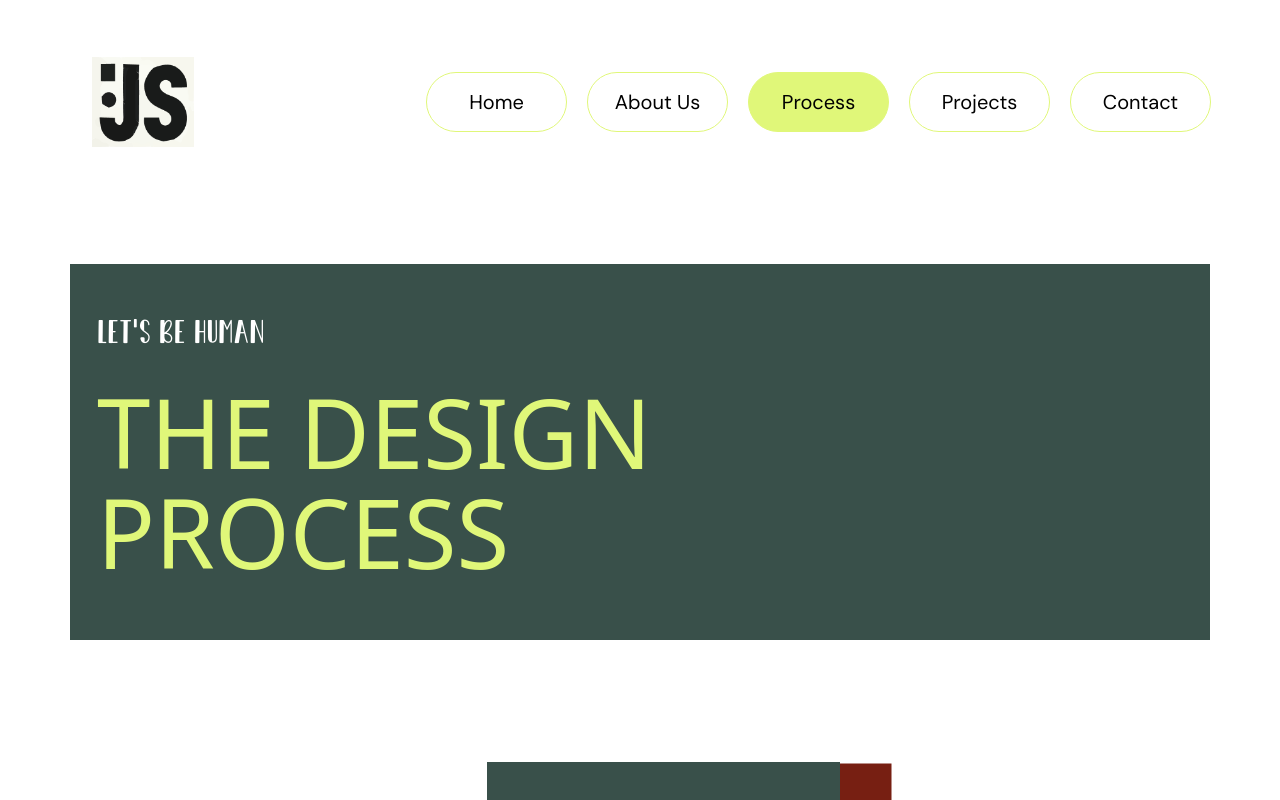
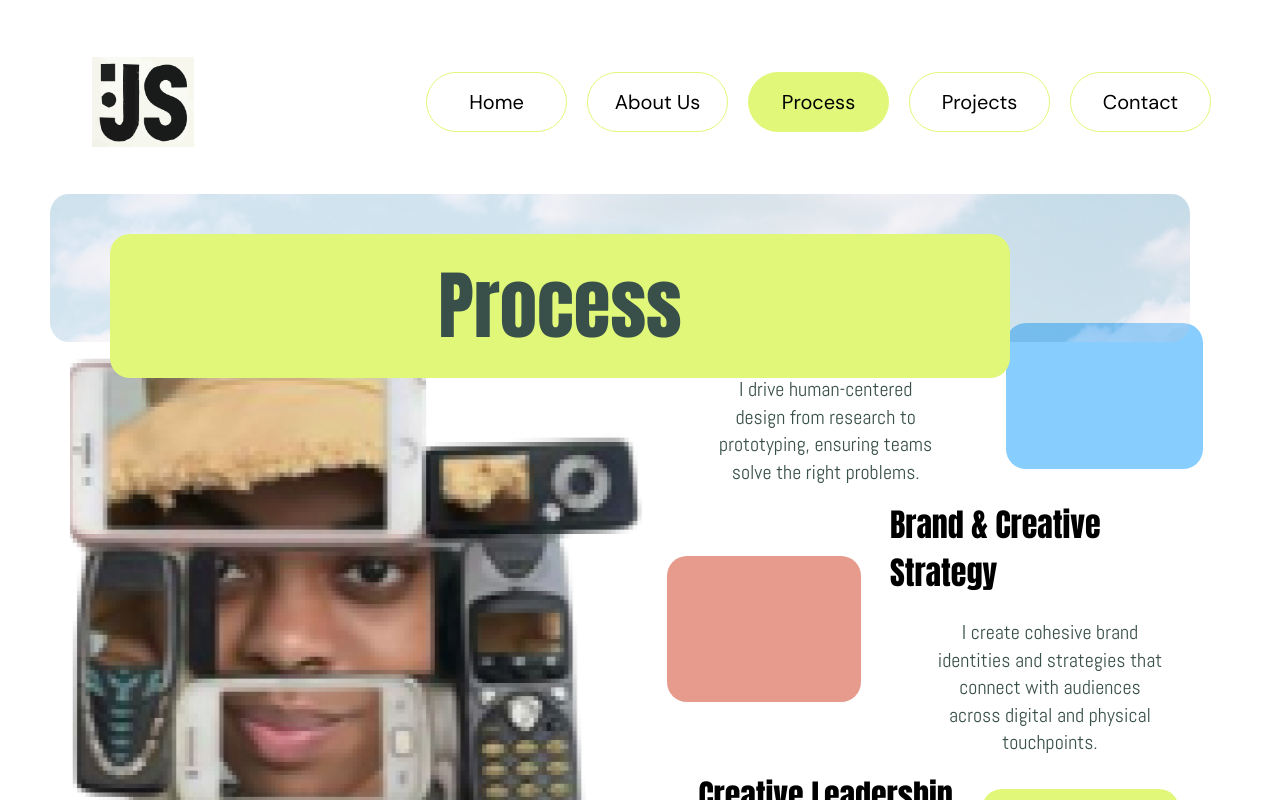
Before and after one commit to BS-Joy/unucreate-portfolio-fe, a Next.js app: page /process in a window 1280 px wide. Built offline with nearby package versions, Linux system fonts and the light colour scheme; a web font is replaced by a local one.

Commit message:
process page

```diff
--- a/src/app/(CommonLayout)/(home)/process/page.tsx
+++ b/src/app/(CommonLayout)/(home)/process/page.tsx
@@ -1,26 +1,104 @@
-import TheDesignProcess from '@/components/OtherPages/TheDesignProcess'
-import designProcessImg from '@/assets/designProcess.png'
+'use client'
+import skyImg from '@/assets/designsky.png'
 import Image from 'next/image'
-import OtherPagesLetsChat from '@/components/OtherPages/OtherPagesLetsChat'
+import { motion } from "motion/react"
+import { useInView } from 'react-intersection-observer'
+import WhatImg from '@/assets/what-I-do.png'
+
+
+const fadeLeft = {
+    hidden: { opacity: 0, x: -50 },
+    visible: { opacity: 1, x: 0, transition: { duration: 0.6 } }
+}
+
+const fadeRight = {
+    hidden: { opacity: 0, x: 50 },
+    visible: { opacity: 1, x: 0, transition: { duration: 0.6 } }
+}
 
 const ProcessPage = () => {
+
     return (
         <div className='px-[10px] lg:px-[70px] mb-24 lg:mb-96'>
-            {/* The Design Process */}
-            <TheDesignProcess marginTop='mt-[110px]' />
+            {/* Upper image and heading */}
+            <div className='relative w-full px-4 xl:px-10 mt-10'>
+                <motion.div
+                    initial={{ opacity: 0, y: -50 }}
+                    whileInView={{ opacity: 1, y: 0 }}
+                    transition={{ duration: 1 }}
+                >
+                    <Image
+                        src={skyImg}
+                        width={200}
+                        height={200}
+                        alt='Sky Image'
+                        className='w-full max-w-screen-xl lg:max-w-[930px] xl:max-w-[1240px] mx-auto md:h-[60px] lg:h-[148px] absolute right-5 top-0 pl-12 md:pl-16 lg:pl-0'
+                    />
+                </motion.div>
 
-            <div className='flex items-center justify-center mt-[100px] mb-[182px]'>
-                <Image
-                    src={designProcessImg}
-                    width={800}
-                    height={800}
-                    alt='Lets start image'
-                    className='w-[831px] h-[779px] lg:w-[1031px] lg:h-[979px]'
-                />
+                <motion.div
+                    initial={{ opacity: 0, y: 50 }}
+                    whileInView={{ opacity: 1, y: 0 }}
+                    transition={{ duration: 1, delay: 0.5 }}
+                    className='w-[330px] max-w-full sm:w-[600px] md:w-[900px] xl:max-w-[1258px] h-[54px] lg:h-[144px] rounded-[10px] lg:rounded-[20px] bg-primary flex items-center justify-center z-10 absolute top-6 lg:top-10 px-4 lg:px-16'
+                >
+                    <h1 className='text-2xl lg:text-[75px] text-olive font-anton'>Process</h1>
+                </motion.div>
             </div>
 
-            {/* Let's Chat */}
-            <OtherPagesLetsChat />
+            <div className="flex flex-col lg:flex-row gap-[6px] px-10 xl:px-0 mx-auto max-w-[1257px] pb-[209px] pt-28">
+                {/* Image */}
+                <motion.div
+                    initial="hidden"
+                    whileInView="visible"
+                    exit="hidden"
+                    variants={fadeLeft}
+                    viewport={{ once: false, amount: 0.5 }}
+                    className='flex items-center justify-center'
+                >
+                    <Image
+                        src={WhatImg}
+                        width={200}
+                        height={200}
+                        alt='What I do image'
+                        className='w-[401px] lg:w-[601px] h-[629px] lg:h-[829px]'
+                    />
+                </motion.div>
+
+                {/* Content */}
+                <div className='flex flex-col items-center gap-[15px]'>
+                    {[
+                        { title: "User Research & Design", desc: "I drive human-centered design from research to prototyping, ensuring teams solve the right problems.", bg: "bg-lightBlue", fade: fadeRight },
+                        { title: "Brand & Creative Strategy", desc: "I create cohesive brand identities and strategies that connect with audiences across digital and physical touchpoints.", bg: "bg-secondary", fade: fadeLeft },
+                        { title: "Creative Leadership", desc: "I craft impactful, user-focused experiences through UX, customer experience, and creative strategy.", bg: "bg-primary", fade: fadeRight },
+                        { title: "Venture Development", desc: "I transform ideas into market-ready ventures using lean principles to deliver measurable results.", bg: "bg-[#771F12]", fade: fadeLeft }
+                    ].map((item, index) => {
+                        const { ref, inView } = useInView({ triggerOnce: false, threshold: 0.3 });
+
+                        return (
+                            <motion.div
+                                ref={ref}
+                                key={index}
+                                initial="hidden"
+                                animate={inView ? "visible" : "hidden"}
+                                variants={item.fade}
+                                className={`flex ${index % 2 === 1 ? 'flex-row-reverse' : ''} items-center gap-[19px] lg:gap-[29px]`}
+                            >
+                                <div className='flex flex-col items-center justify-center gap-[12px] lg:gap-[22px]'>
+                                    <h1 className='font-anton text-[22px] lg:text-[32px]'>{item.title}</h1>
+                                    <p className='font-abel text-olive text-[13px] lg:text-[20px] max-w-[200px] lg:max-w-[225px] leading-snug text-center'>
+                                        {item.desc}
+                                    </p>
+                                </div>
+                                <motion.div
+                                    variants={item.fade}
+                                    className={`w-[187px] lg:w-[197px] h-[136px] lg:h-[146px] rounded-[20px] ${item.bg}`}
+                                />
+                            </motion.div>
+                        );
+                    })}
+                </div>
+            </div>
         </div>
     )
 }
```
